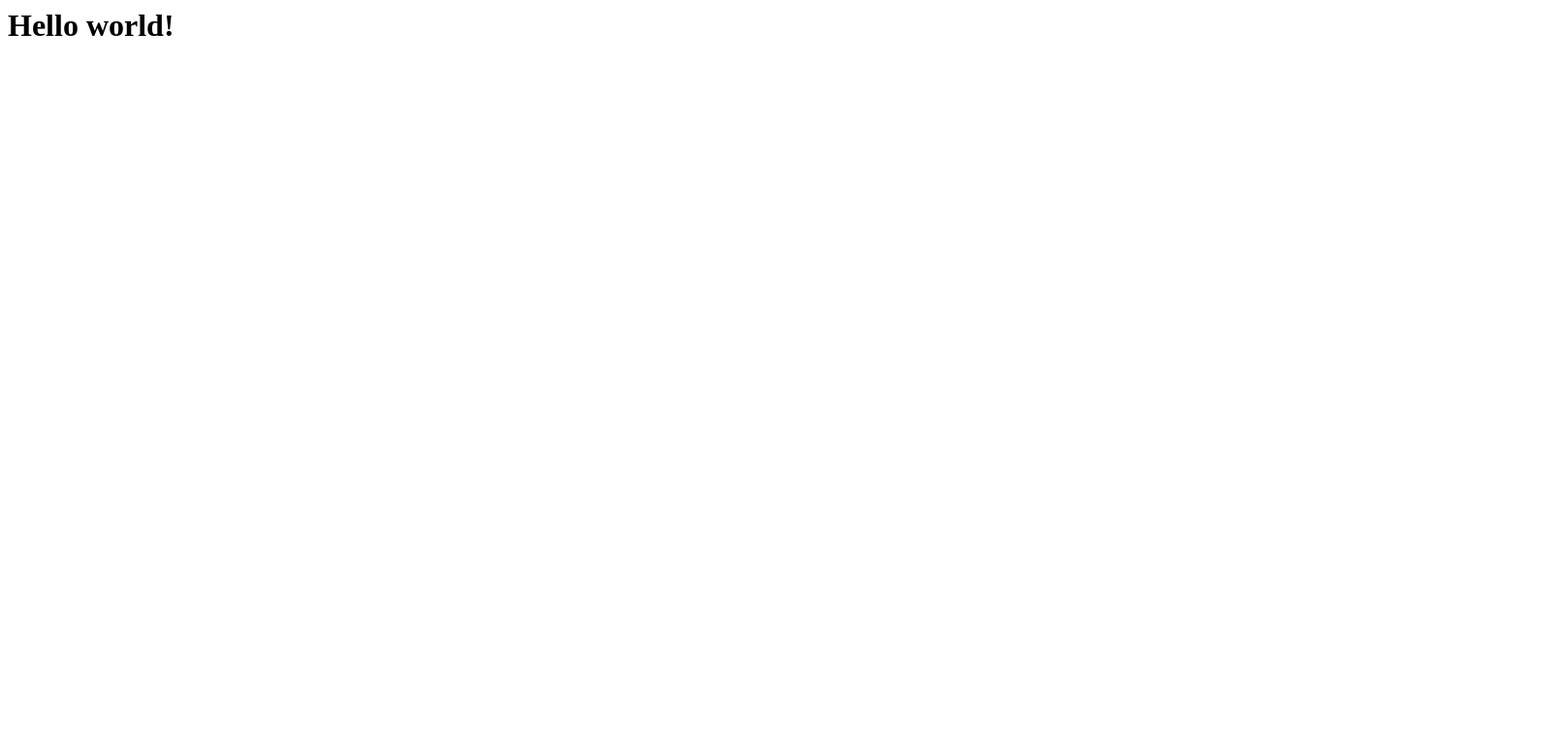
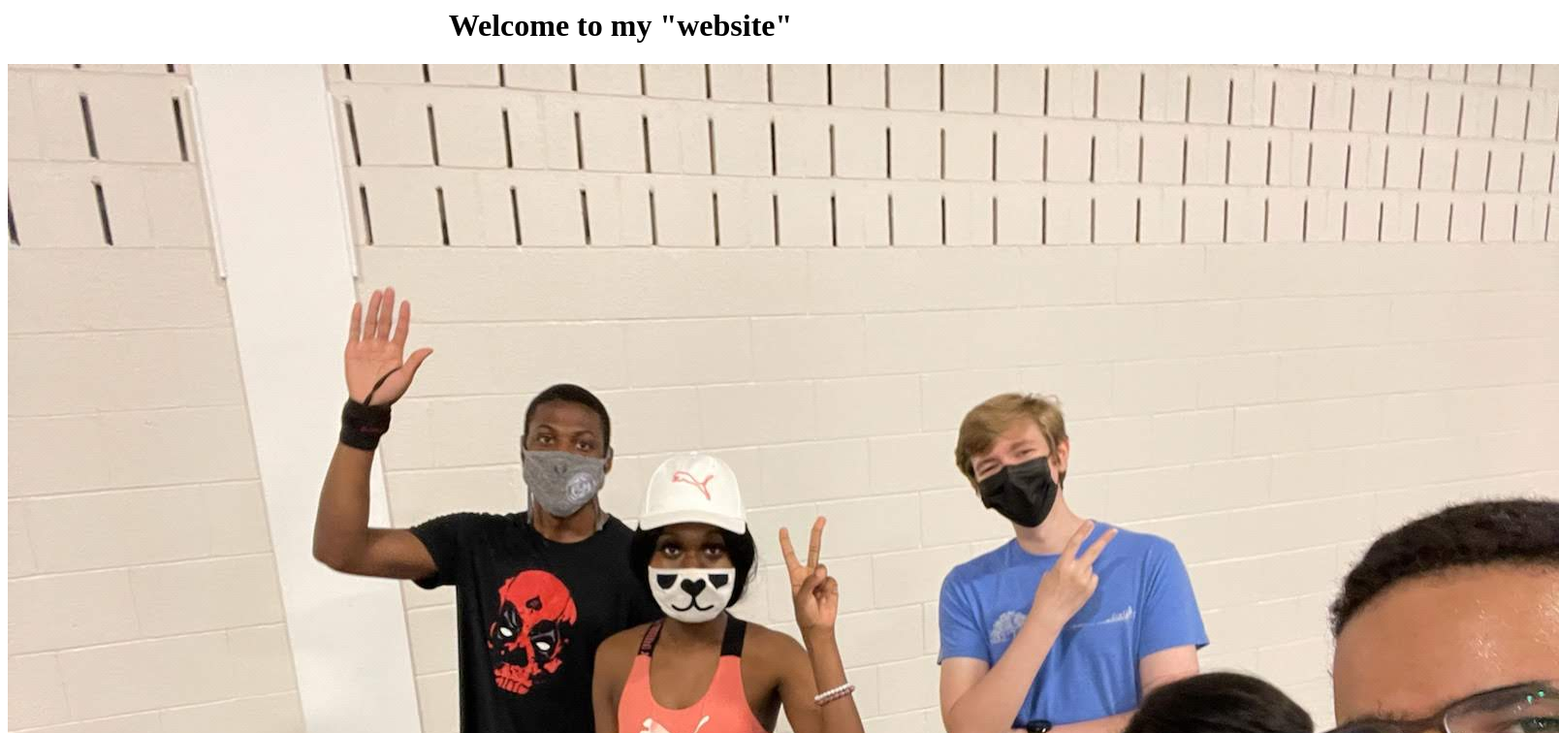
Before and after one commit to Eilgap/eilgap.github.io, a plain HTML site: page index.html in a window 1280 px wide. Shown: the top 756 px of the page at 97% size, 1608 px wide, since content can reach past the window. Drawn offline with Linux system fonts and the light colour scheme.

Commit message:
Added text to graduation cap website and added first image

```diff
--- a/index.html
+++ b/index.html
@@ -1 +1,12 @@
-<h1>Hello world!</h1>
+<html>
+    <style>
+        h1 {text-align: center;}
+        p {text-align: center;}
+        div {text-align: center;}
+    </style>
+    <div>
+        <title>Graduation Cap Website</title>
+        <h1>Welcome to my "website"</h1>
+        <img src="1.jpg" alt="First Day on Campus">
+    </div>
+</html>
```
Also changed, not shown: 1.jpg (added).
